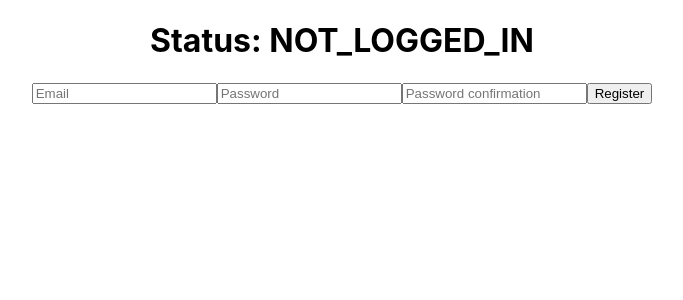
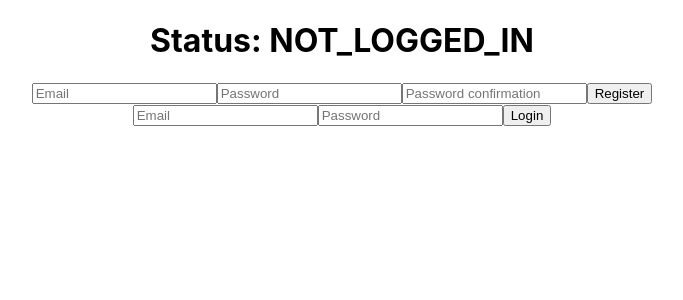
Before and after one commit to imhilla/TelCars, a React (Create React App) app in the folder react-frontend/: page / in a window 1280 px wide. Shown: the top 300 px of the page, without its empty margins (298-981 px from the left). Built offline with nearby package versions, Linux system fonts and the light colour scheme.

Commit message:
add login component

```diff
--- a/react-frontend/src/components/Home.js
+++ b/react-frontend/src/components/Home.js
@@ -4,6 +4,7 @@
 /* eslint-disable react/jsx-one-expression-per-line */
 /* eslint-disable react/prefer-stateless-function */
 import React from 'react';
+import Login from './auth/Login';
 import Registration from './auth/Registration';
 
 class Home extends React.Component {
@@ -23,6 +24,7 @@ class Home extends React.Component {
       <div>
         <h1>Status: {this.props.loggedInStatus}</h1>
         <Registration handleSuccessfulAuth={this.handleSuccessfulAuth} />
+        <Login />
       </div>
     );
   }
--- /dev/null
+++ b/react-frontend/src/components/auth/Login.js
@@ -0,0 +1,60 @@
+/* eslint-disable react/prop-types */
+/* eslint-disable react/destructuring-assignment */
+/* eslint-disable camelcase */
+/* eslint-disable class-methods-use-this */
+/* eslint-disable react/no-unused-state */
+/* eslint-disable react/prefer-stateless-function */
+import React from 'react';
+import axios from 'axios';
+
+class Login extends React.Component {
+  constructor(props) {
+    super(props);
+    this.state = {
+      email: '',
+      password: '',
+      loginErrors: '',
+    };
+    this.handleSubmit = this.handleSubmit.bind(this);
+    this.handleChange = this.handleChange.bind(this);
+  }
+
+  handleChange(event) {
+    this.setState({
+      [event.target.name]: event.target.value,
+    });
+  }
+
+  handleSubmit(event) {
+    const { email, password } = this.state;
+    axios.post('http://localhost:3001/sessions', {
+      user: {
+        email,
+        password,
+      },
+    }, { withCredentials: true })
+      .then(response => {
+        console.log(response);
+        // if (response.data.status === 'created') {
+        //   this.props.handleSuccessfulAuth(response.data);
+        // }
+      }).catch(error => {
+        console.log('registration', error);
+      });
+    event.preventDefault();
+  }
+
+  render() {
+    const { email, password } = this.state;
+    return (
+      <div>
+        <form onSubmit={this.handleSubmit}>
+          <input type="email" name="email" placeholder="Email" value={email} onChange={this.handleChange} required />
+          <input type="password" name="password" placeholder="Password" value={password} onChange={this.handleChange} required />
+          <button type="submit">Login</button>
+        </form>
+      </div>
+    );
+  }
+}
+export default Login;
```
